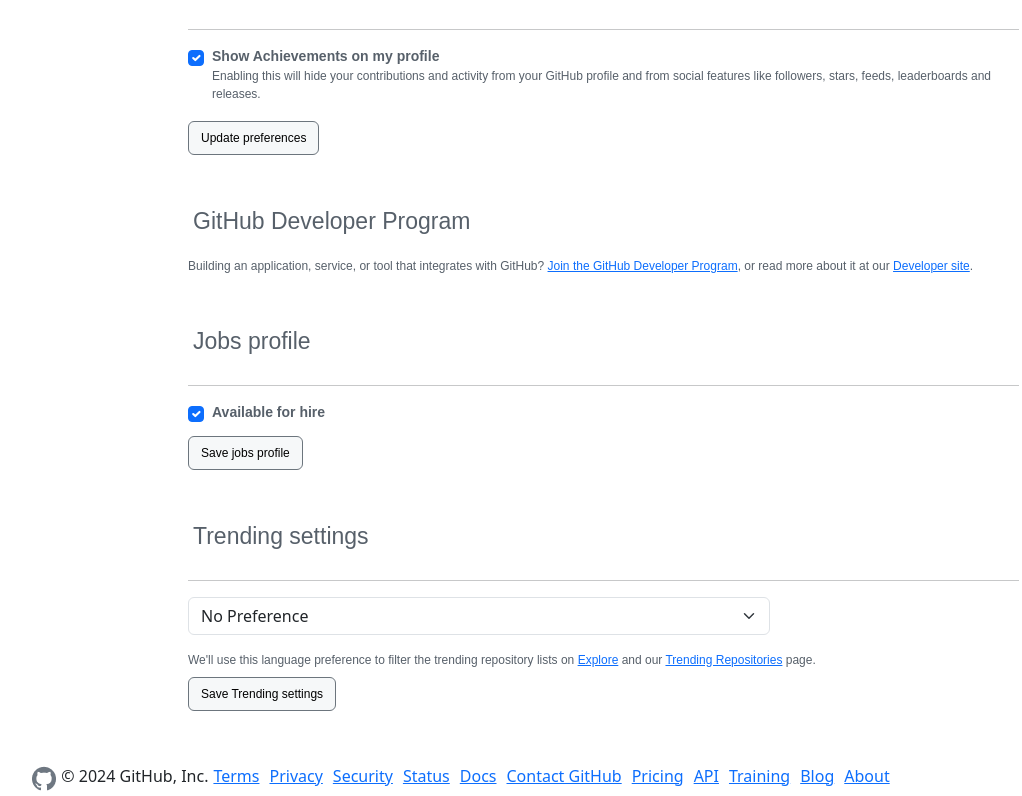
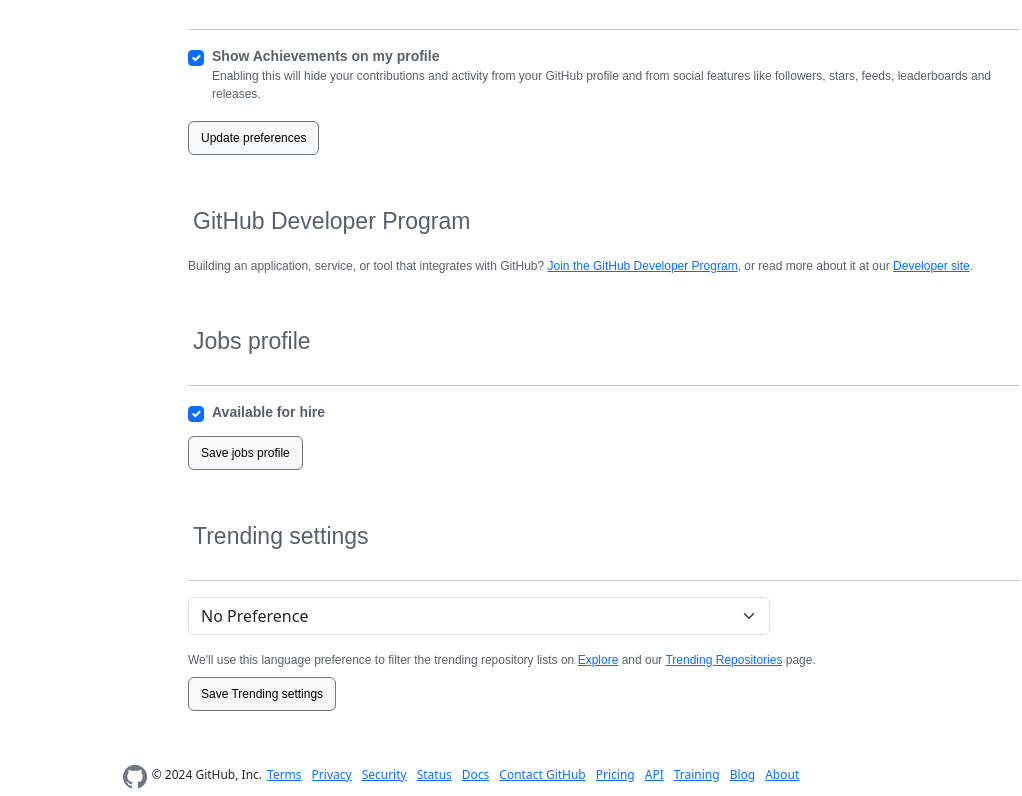
Before and after one commit to arunmannai/github-settings, a React (Vite) app: page / in a window 1280 px wide. Shown: the part 1798-2594 px from the top of the page, without its empty margins (179-1201 px from the left). Built offline with nearby package versions, Linux system fonts and the light colour scheme.

Commit message:
updated footer

```diff
--- a/src/components/Footer.jsx
+++ b/src/components/Footer.jsx
@@ -2,7 +2,7 @@
 
 function Footer() {
   return (
-    <div className="footer">
+    <div className="footer container-fluid">
       <Link to="/" className="logo">
         <img src="/assets/cat_logo_b.png" />
       </Link>
--- a/src/styles.css
+++ b/src/styles.css
@@ -63,6 +63,9 @@
     width: 100%;
     text-align: center;
     padding: 5px;
+    font-weight: 400;
+    font-size: 12px;
+    line-height: 18px;
 }
 
 .footer a {
```
